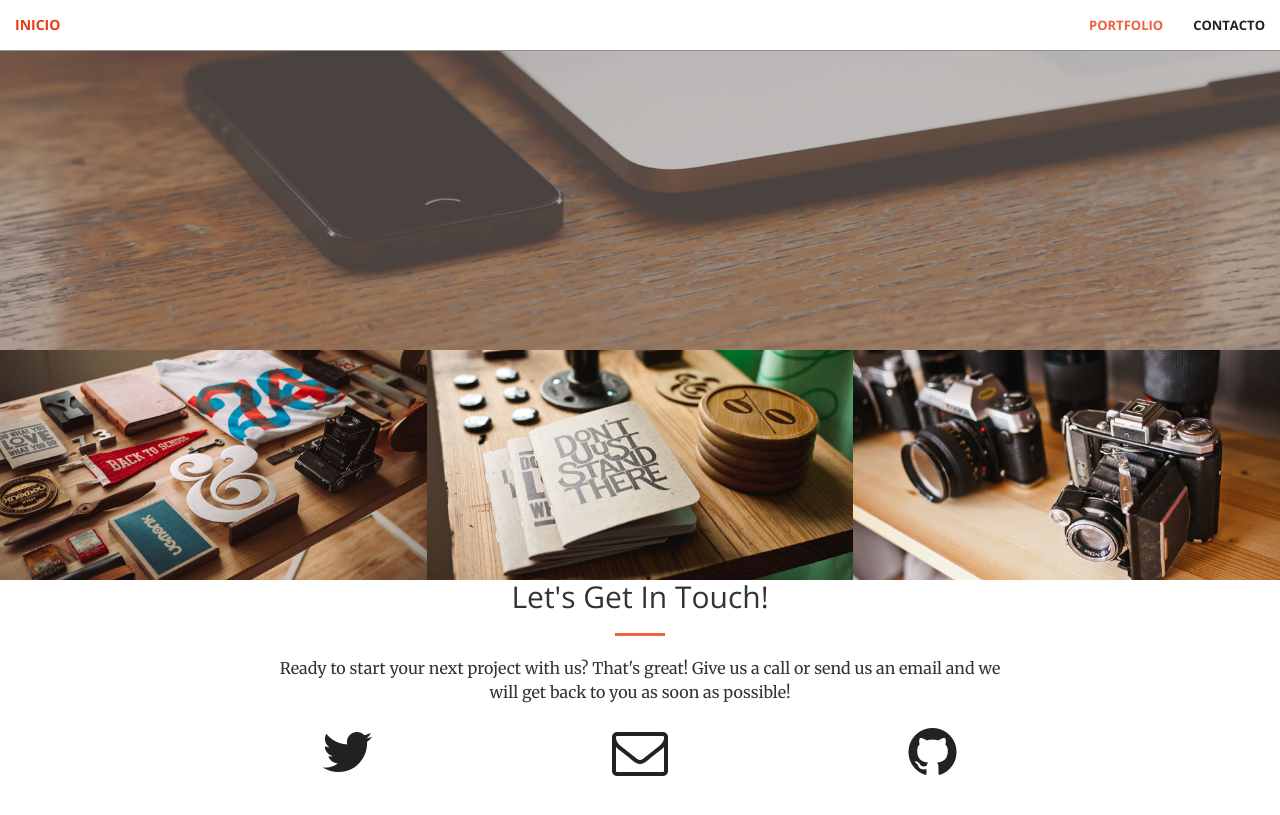
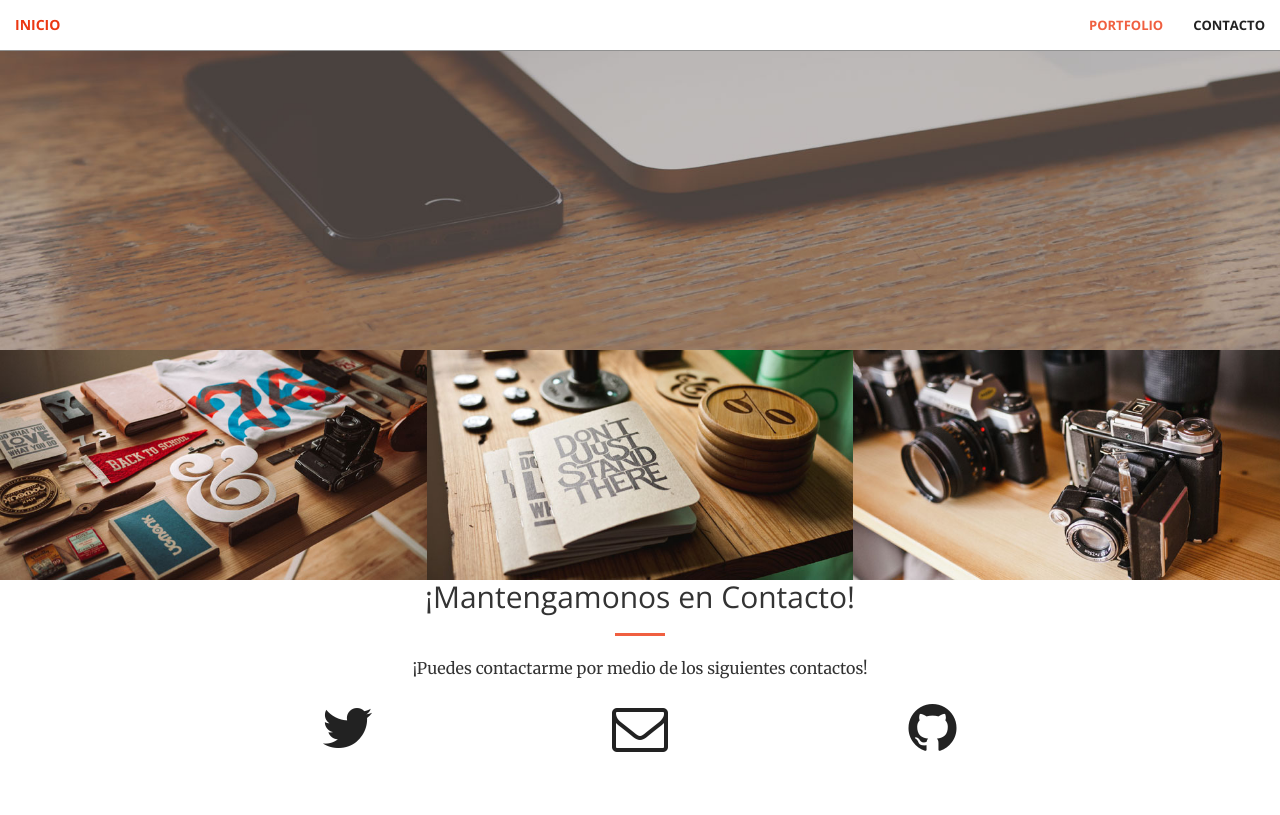
Before and after one commit to Vico2001/Vico01.github.io, a Jekyll site: the page built from index.html, in a window 1280 px wide and 900 px high, scrolled down 550 px. Shown: the top 815 px of the window. Built offline with Jekyll 4.4.1, drawn with Linux system fonts in a browser that asks for light colours.

Commit message:
Update contact.html

```diff
--- a/_includes/contact.html
+++ b/_includes/contact.html
@@ -2,9 +2,9 @@
     <div class="container">
         <div class="row">
             <div class="col-lg-8 col-lg-offset-2 text-center">
-                <h2 class="section-heading">Let's Get In Touch!</h2>
+                <h2 class="section-heading">¡Mantengamonos en Contacto!</h2>
                 <hr class="primary">
-                <p>Ready to start your next project with us? That's great! Give us a call or send us an email and we will get back to you as soon as possible!</p>
+                <p>¡Puedes contactarme por medio de los siguientes contactos!</p>
             </div>
         <div class="col-lg-2 col-lg-offset-2 text-center">
             <a href="https://twitter.com/{{ site.twitter_username }}">
```
